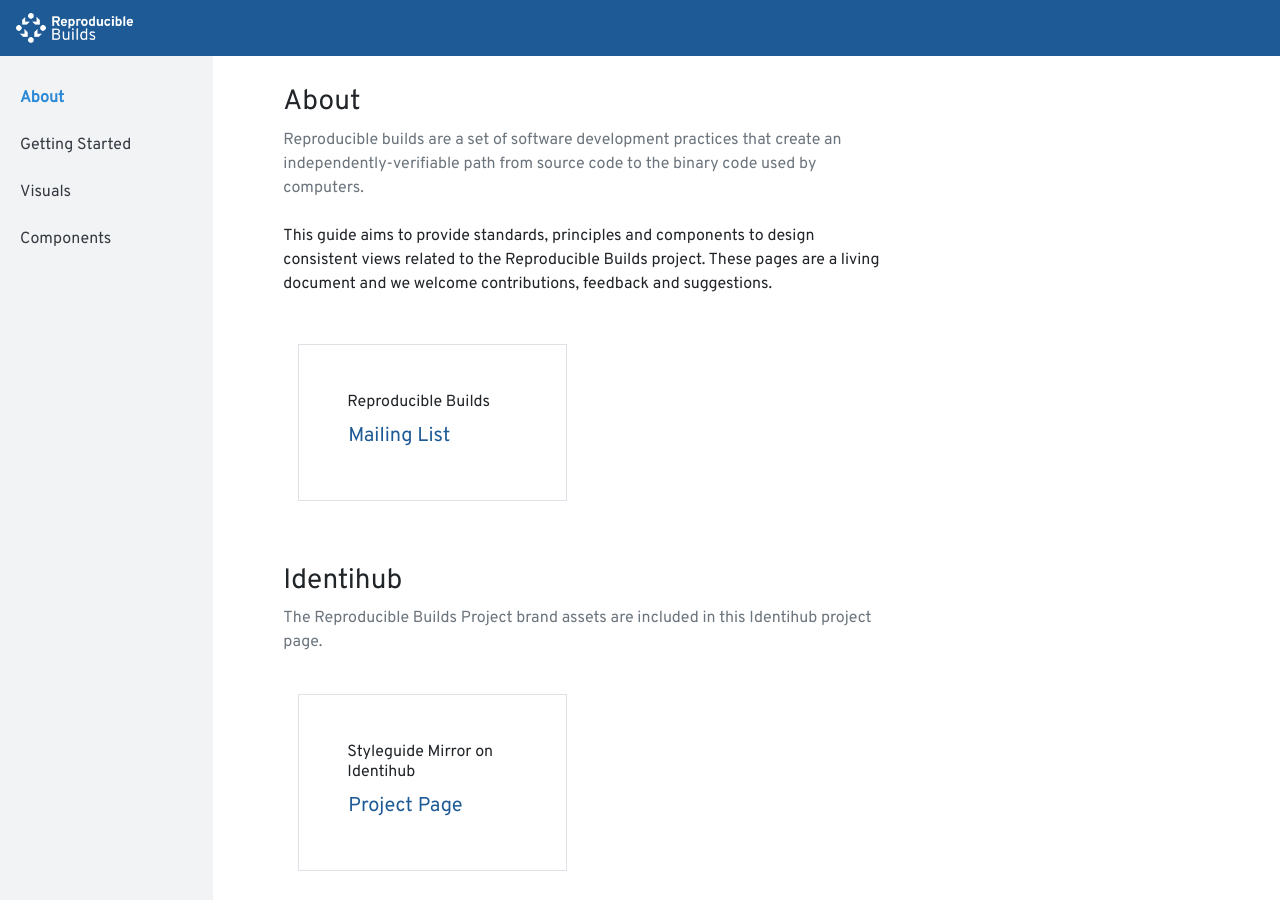
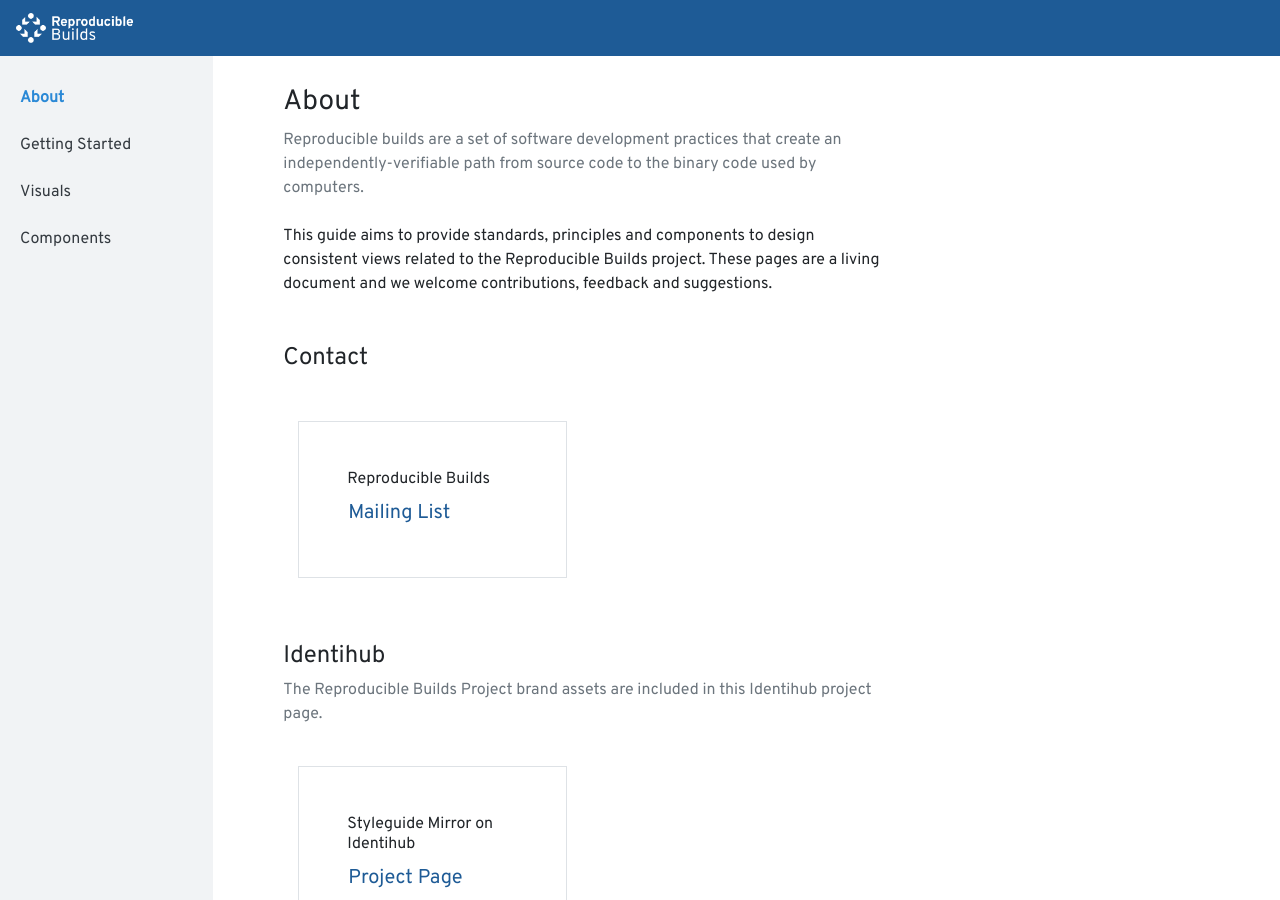
Before and after one commit to uracreative/reproducible-builds-styleguide, a Jekyll site: the page built from index.md, in a window 1280 px wide and 900 px high. Built offline with Jekyll 4.4.1, drawn with Linux system fonts in a browser that asks for light colours; some web fonts are replaced.

Commit message:
added header

```diff
--- a/_layouts/home.html
+++ b/_layouts/home.html
@@ -20,6 +20,10 @@
             </div>
             <p>This guide aims to provide standards, principles and components to design consistent views related to the Reproducible Builds project. These pages are a living document and we welcome contributions, feedback and suggestions.</p>
             </p>
+
+            <div class="page-header mb-4 mt-5">
+              <h4>Contact</h4>
+            </div>
             <div class="row mt-5">
               <div class="col-md-6">
                 <div class="border p-5 mb-3">
@@ -29,7 +33,7 @@
             </div>
           </div>
           <div class="page-header mb-4 mt-5">
-            <h3>Identihub</h3>
+            <h4>Identihub</h4>
             <p class="text-muted">The Reproducible Builds Project brand assets are included in this Identihub project page.</p>
           </div>
           <div class="col-md-6">
@@ -41,12 +45,12 @@
           </div>
         </div>
 
-          {% include scrollspy.html %}
+        {% include scrollspy.html %}
 
       </main>
-      </div>
     </div>
-    {% include scripts.html %}
+  </div>
+  {% include scripts.html %}
 
 </body>
 
```
Also changed, not shown: 2 other files.
